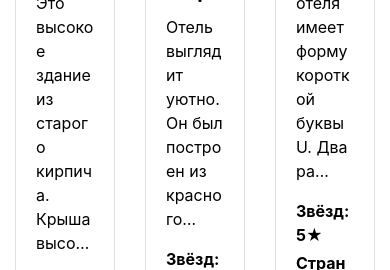
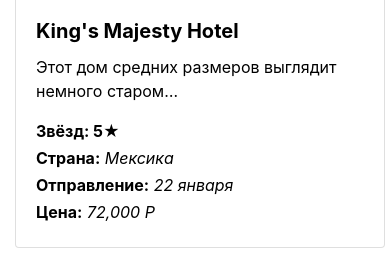
Before and after one commit to Andrew-Tyurin/stepik_tours_django, a Django app: page / in a window 390 px wide. Shown: the part 1735-2005 px from the top of the page. Run offline with Django 5.2, Linux system fonts and the light colour scheme; some libraries are stand-ins or nearby versions.

Commit message:
Настроил Адаптивная сетку
Более корректное расположение блоков на страницах

```diff
--- a/tours/static/tours/css/style.css
+++ b/tours/static/tours/css/style.css
@@ -16,3 +16,11 @@
     background: #373737;
     .qwer {color: white}
 }
+
+@media screen and (max-width: 576px) {
+    .custom_extra_small {width: 400px;}
+    .display-4, .display-3 {
+        font-size: 30px;
+        font-weight: bold;
+    }
+}
--- a/tours/templates/tours/index.html
+++ b/tours/templates/tours/index.html
@@ -4,7 +4,6 @@
 {% block my_title %}tours main{% endblock %}
 
 {% block my_body %}
-
     <main class="container mt-3">
     <!-- HERO -->
         <section class="bg-custom jumbotron mt-4"
@@ -18,8 +17,8 @@
         <!-- CARDS -->
         <div class="row mt-5">
             {% for key, value in tours_random.items %}
-            <div class="col-4">
-                <div class="card card_custom mb-4">
+                <div class="col-lg-4 col-sm-6 d-flex">
+                    <div class="card card_custom mb-4 flex-fill">
                         <a class="qwer text-decoration-none" href="/tour/{{ key }}">
                             <div class="embed-responsive embed-responsive-16by9">
                                 <img class="card-img-top embed-responsive-item"
@@ -44,5 +43,4 @@
             {% endfor %}
         </div>
     </main>
-
 {% endblock %}
--- a/tours/templates/tours/sample_main.html
+++ b/tours/templates/tours/sample_main.html
@@ -13,8 +13,8 @@
 </head>
 
 <body>
-
-<header class="container mt-3">
+<div class="custom_extra_small m-auto">
+    <header class="container mt-3 custom_extra_small">
         <nav class="navbar navbar-expand-lg navbar-light bg-light shadow">
             <a class="navbar-brand" href="/">Stepik Travel</a>
             <button class="navbar-toggler" type="button" data-toggle="collapse" data-target="#navbarNav"
@@ -36,6 +36,7 @@
 
     {% block my_body %}
     {% endblock %}
+</div>
 
 <script src="https://code.jquery.com/jquery-3.2.1.slim.min.js"
         integrity="sha384-KJ3o2DKtIkvYIK3UENzmM7KCkRr/rE9/Qpg6aAZGJwFDMVNA/GpGFF93hXpG5KkN"
--- a/tours/templates/tours/tour.html
+++ b/tours/templates/tours/tour.html
@@ -3,7 +3,7 @@
 {% block my_title %}Stepik travel{% endblock %}
 
 {% block my_body %}
-    <main class="container">
+    <main class="container mt-3">
         <section class="mt-3 pb-5">
             <h1 class="display-3 mt-4">
                 {{ tour.title }}
@@ -22,5 +22,4 @@
             <a href="#" class="btn btn-success btn-lg">Купить тур за {{ tour.price | intcomma }}</a>
         </section>
     </main>
-
 {% endblock %}
```
Lines whose indentation alone changed are shown as unchanged.
